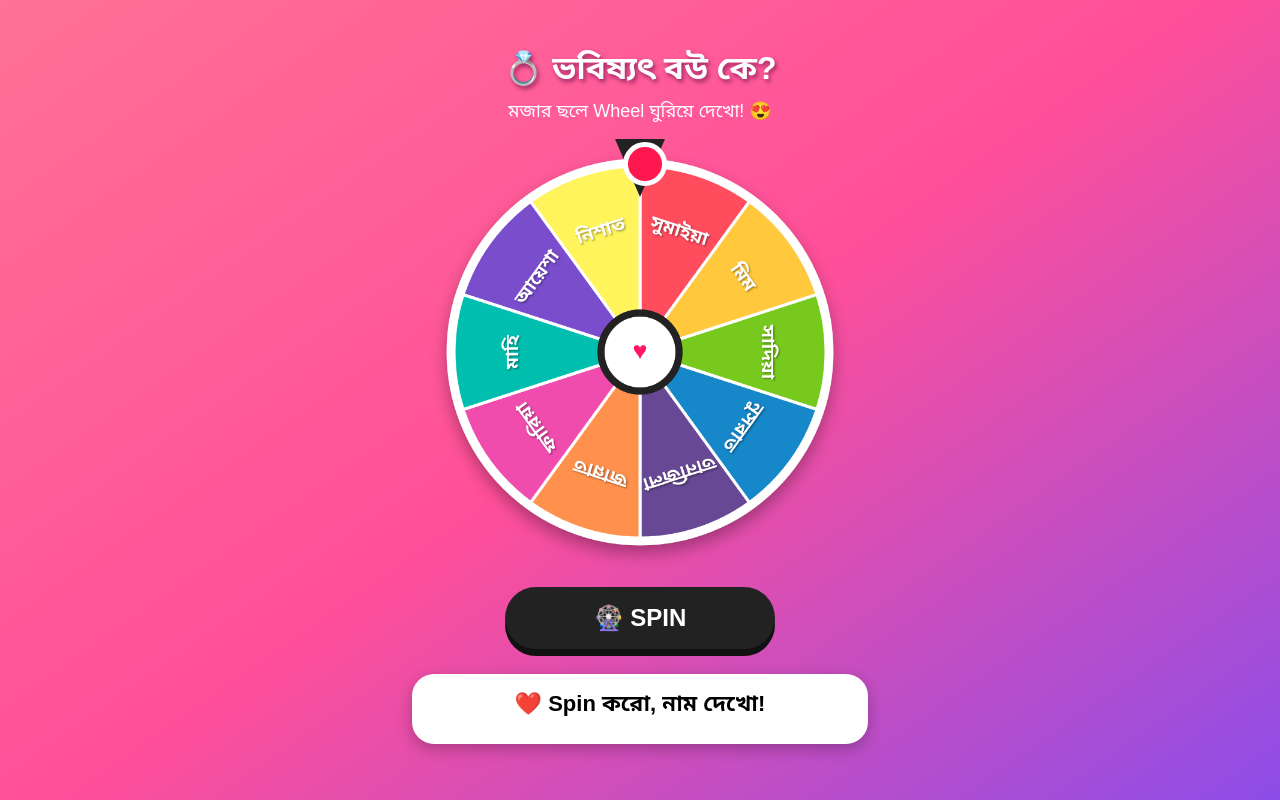
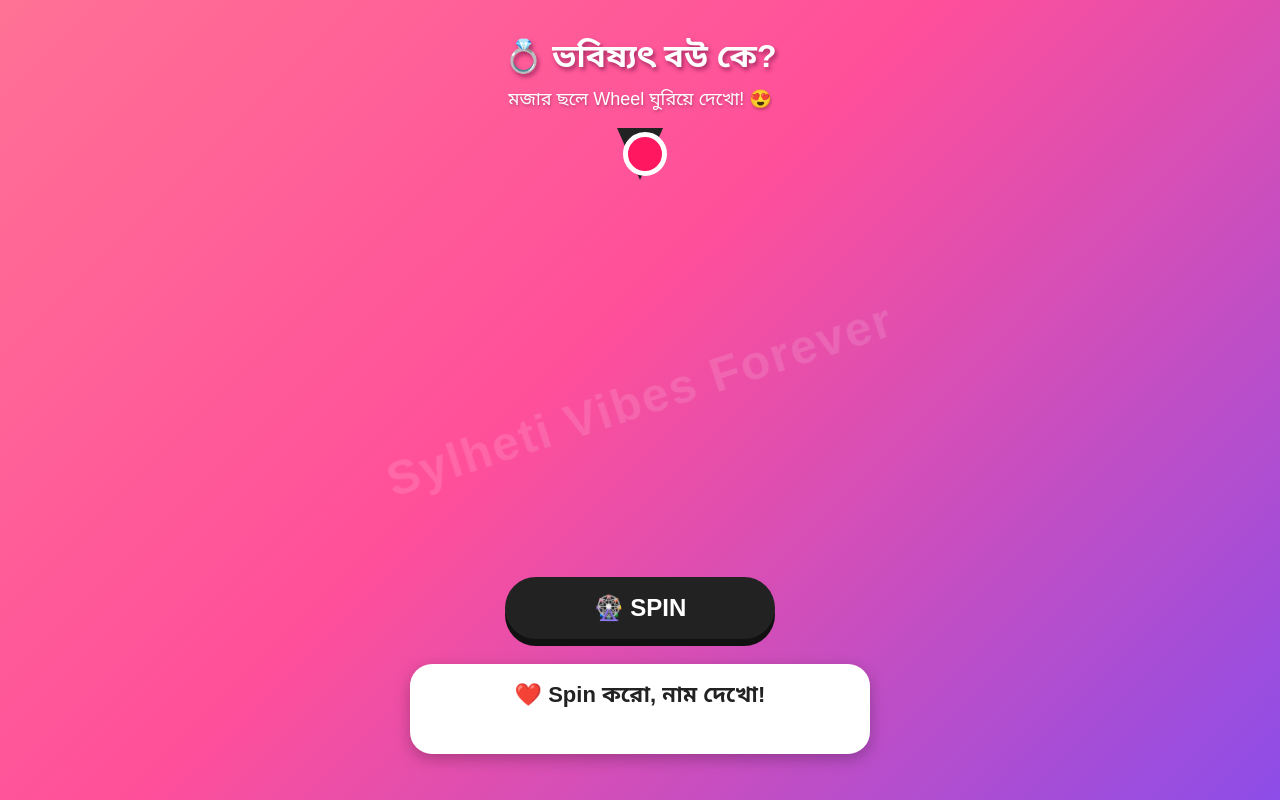
Before and after one commit to Siddik009/Sylheti-Vibes-Forever, a plain HTML site: page index.html in a window 1280 px wide. Drawn offline with Linux system fonts and the light colour scheme.

Commit message:
Update index.html

```diff
--- a/index.html
+++ b/index.html
@@ -4,160 +4,431 @@
 <meta charset="UTF-8">
 <meta name="viewport" content="width=device-width, initial-scale=1.0">
 
-<title>ভবিষ্যৎ বউ কে?</title>
+<title>💍 ভবিষ্যৎ বউ কে?</title>
 
 <style>
+
+/* =========================
+   BASIC
+========================= */
+
 *{
   box-sizing:border-box;
 }
 
+html,
 body{
   margin:0;
+  padding:0;
+  width:100%;
+  min-height:100%;
+}
+
+body{
   min-height:100vh;
   font-family:Arial,"Noto Sans Bengali",sans-serif;
-  background:linear-gradient(145deg,#ff7195,#ff4f9a,#8d4de8);
+
+  background:
+    linear-gradient(
+      135deg,
+      #ff7195 0%,
+      #ff4f9a 45%,
+      #8d4de8 100%
+    );
+
   display:flex;
   justify-content:center;
   align-items:center;
+
   overflow-x:hidden;
 }
 
+
+/* =========================
+   BACKGROUND TEXT
+========================= */
+
+.bgText{
+  position:fixed;
+
+  left:50%;
+  top:50%;
+
+  transform:
+    translate(-50%,-50%)
+    rotate(-18deg);
+
+  font-size:48px;
+  font-weight:900;
+
+  color:rgba(255,255,255,0.13);
+
+  letter-spacing:2px;
+
+  white-space:nowrap;
+
+  pointer-events:none;
+  user-select:none;
+
+  z-index:0;
+}
+
+
+/* =========================
+   GAME
+========================= */
+
 .game{
+  position:relative;
+  z-index:2;
+
   width:100%;
   max-width:520px;
+
   text-align:center;
-  padding:20px 12px 35px;
+
+  padding:
+    20px
+    10px
+    35px;
 }
+
+
+/* =========================
+   TITLE
+========================= */
 
 h1{
   color:white;
+
   font-size:32px;
-  margin:8px 0;
-  text-shadow:2px 3px 4px #9b2862;
+
+  margin:
+    5px
+    0
+    8px;
+
+  text-shadow:
+    2px 3px 4px #a52b62;
 }
 
 .subtitle{
   color:white;
+
   font-size:18px;
-  margin-bottom:18px;
+
+  margin-bottom:20px;
+
+  text-shadow:
+    1px 2px 3px rgba(0,0,0,.25);
 }
 
+
+/* =========================
+   WHEEL AREA
+========================= */
+
 .wheelArea{
+
   position:relative;
+
   width:min(94vw,420px);
+
   aspect-ratio:1;
+
   margin:auto;
 }
 
-canvas{
+
+/* =========================
+   CANVAS
+========================= */
+
+#wheel{
+
   width:100%;
   height:100%;
+
   display:block;
-  filter:drop-shadow(0 8px 8px rgba(0,0,0,.3));
+
+  filter:
+    drop-shadow(
+      0 8px 8px
+      rgba(0,0,0,.30)
+    );
 }
 
+
+/* =========================
+   POINTER
+========================= */
+
 .pointer{
+
   position:absolute;
-  top:-3px;
+
+  z-index:10;
+
+  top:-4px;
+
   left:50%;
-  transform:translateX(-50%);
+
+  transform:
+    translateX(-50%);
+
   width:0;
   height:0;
-  border-left:25px solid transparent;
-  border-right:25px solid transparent;
-  border-top:58px solid #222;
-  z-index:5;
+
+  border-left:
+    23px solid transparent;
+
+  border-right:
+    23px solid transparent;
+
+  border-top:
+    52px solid #222;
 }
 
+
+/* Pointer red circle */
+
 .pointer:after{
+
   content:"";
+
   position:absolute;
-  left:-17px;
-  top:-55px;
+
   width:34px;
   height:34px;
+
   border-radius:50%;
-  background:#ff174f;
+
+  background:#ff1760;
+
   border:5px solid white;
+
+  left:-17px;
+
+  top:-48px;
 }
 
+
+/* =========================
+   SPIN BUTTON
+========================= */
+
 .spinBtn{
+
   margin-top:25px;
+
   width:270px;
+
   max-width:80%;
-  padding:17px 25px;
+
+  padding:
+    17px
+    25px;
+
   border:0;
+
   border-radius:50px;
+
   background:#222;
+
   color:white;
+
   font-size:24px;
+
   font-weight:bold;
-  box-shadow:0 7px 0 #111;
+
+  box-shadow:
+    0 7px 0 #111;
+
   cursor:pointer;
+
+  transition:
+    transform .1s;
 }
 
 .spinBtn:active{
-  transform:translateY(5px);
-  box-shadow:0 2px 0 #111;
+
+  transform:
+    translateY(5px);
+
+  box-shadow:
+    0 2px 0 #111;
 }
 
 .spinBtn:disabled{
+
   opacity:.6;
+
   cursor:not-allowed;
 }
 
+
+/* =========================
+   RESULT
+========================= */
+
 .result{
-  margin:25px auto 0;
+
+  margin:
+    25px
+    auto
+    0;
+
   width:92%;
-  min-height:70px;
+
+  min-height:90px;
+
   background:white;
+
   border-radius:22px;
-  padding:17px;
+
+  padding:
+    18px
+    10px;
+
   font-size:22px;
+
   font-weight:bold;
-  box-shadow:0 5px 15px rgba(0,0,0,.25);
+
+  color:#222;
+
+  box-shadow:
+    0 5px 15px
+    rgba(0,0,0,.25);
+}
+
+
+/* =========================
+   MOBILE
+========================= */
+
+@media(max-width:400px){
+
+  h1{
+    font-size:28px;
+  }
+
+  .subtitle{
+    font-size:16px;
+  }
+
+  .bgText{
+    font-size:34px;
+  }
+
+  .spinBtn{
+    font-size:21px;
+  }
+
+  .result{
+    font-size:20px;
+  }
+
 }
 
 </style>
 </head>
 
+
 <body>
+
+
+<!-- =========================
+     BACKGROUND TEXT
+========================= -->
+
+<div class="bgText">
+  Sylheti Vibes Forever
+</div>
+
+
+<!-- =========================
+     GAME
+========================= -->
 
 <div class="game">
 
-  <h1>💍 ভবিষ্যৎ বউ কে?</h1>
+
+  <h1>
+    💍 ভবিষ্যৎ বউ কে?
+  </h1>
+
 
   <div class="subtitle">
     মজার ছলে Wheel ঘুরিয়ে দেখো! 😍
   </div>
 
+
+  <!-- WHEEL -->
+
   <div class="wheelArea">
 
     <div class="pointer"></div>
 
-    <canvas id="wheel" width="700" height="700"></canvas>
+    <canvas
+      id="wheel"
+      width="700"
+      height="700">
+    </canvas>
 
   </div>
 
-  <button class="spinBtn" id="spinBtn">
+
+  <!-- SPIN BUTTON -->
+
+  <button
+    class="spinBtn"
+    id="spinBtn">
+
     🎡 SPIN
+
   </button>
 
-  <div class="result" id="result">
+
+  <!-- RESULT -->
+
+  <div
+    class="result"
+    id="result">
+
     ❤️ Spin করো, নাম দেখো!
+
   </div>
+
 
 </div>
 
+
+
 <script>
 
-const canvas = document.getElementById("wheel");
-const ctx = canvas.getContext("2d");
+/* ==========================================
+   WHEEL SETUP
+========================================== */
 
-const button = document.getElementById("spinBtn");
-const result = document.getElementById("result");
+const canvas =
+  document.getElementById("wheel");
+
+const ctx =
+  canvas.getContext("2d");
+
+const button =
+  document.getElementById("spinBtn");
+
+const result =
+  document.getElementById("result");
+
+
+/* ==========================================
+   ১০টি নাম
+========================================== */
 
 const names = [
+
   "সুমাইয়া",
   "মিম",
   "সাদিয়া",
@@ -168,9 +439,16 @@ const names = [
   "মাহি",
   "আয়েশা",
   "নিশাত"
+
 ];
 
+
+/* ==========================================
+   WHEEL COLORS
+========================================== */
+
 const colors = [
+
   "#ff4d5e",
   "#ffc83d",
   "#78c91d",
@@ -181,224 +459,34 @@ const colors = [
   "#00bfae",
   "#7a4dcc",
   "#fff45c"
+
 ];
 
+
+const total =
+  names.length;
+
+
+/*
+   360 degree / 10
+   = 36 degree
+*/
+
+const slice =
+  (Math.PI * 2) / total;
+
+
+/* Wheel rotation */
+
 let rotation = 0;
+
+
+/* Spin lock */
+
 let spinning = false;
 
-const center = 350;
-const radius = 315;
-const slice = (Math.PI * 2) / names.length;
 
 
-/* =========================
+/* ==========================================
    DRAW WHEEL
-========================= */
-
-function drawWheel(){
-
-  ctx.clearRect(0,0,700,700);
-
-  ctx.save();
-
-  ctx.translate(center,center);
-  ctx.rotate(rotation);
-
-  for(let i=0;i<names.length;i++){
-
-    const start = i * slice - Math.PI/2;
-    const end = start + slice;
-
-    // Segment
-    ctx.beginPath();
-    ctx.moveTo(0,0);
-    ctx.arc(0,0,radius,start,end);
-    ctx.closePath();
-
-    ctx.fillStyle = colors[i];
-    ctx.fill();
-
-    // White dividing line
-    ctx.strokeStyle = "white";
-    ctx.lineWidth = 5;
-    ctx.stroke();
-
-
-    // Name
-    const middle = start + slice/2;
-
-    ctx.save();
-
-    ctx.rotate(middle);
-
-    ctx.translate(radius * 0.67,0);
-
-    ctx.rotate(Math.PI/2);
-
-    ctx.textAlign = "center";
-    ctx.textBaseline = "middle";
-
-    // Text shadow
-    ctx.shadowColor = "rgba(0,0,0,.35)";
-    ctx.shadowBlur = 3;
-    ctx.shadowOffsetX = 2;
-    ctx.shadowOffsetY = 2;
-
-    ctx.fillStyle = "white";
-
-    let fontSize = 31;
-
-    // ছোট স্ক্রিনেও নাম যেন ভিতরে থাকে
-    ctx.font = `bold ${fontSize}px Arial, "Noto Sans Bengali", sans-serif`;
-
-    ctx.fillText(names[i],0,0);
-
-    ctx.restore();
-  }
-
-  ctx.restore();
-
-
-  // Outer white border
-  ctx.beginPath();
-  ctx.arc(center,center,radius,0,Math.PI*2);
-
-  ctx.strokeStyle="white";
-  ctx.lineWidth=15;
-  ctx.stroke();
-
-
-  // Center circle
-  ctx.beginPath();
-  ctx.arc(center,center,65,0,Math.PI*2);
-
-  ctx.fillStyle="white";
-  ctx.fill();
-
-  ctx.lineWidth=12;
-  ctx.strokeStyle="#222";
-  ctx.stroke();
-
-
-  // Heart
-  ctx.font="42px Arial";
-  ctx.textAlign="center";
-  ctx.textBaseline="middle";
-  ctx.fillStyle="#ff1764";
-  ctx.fillText("♥",center,center);
-
-}
-
-
-/* প্রথমবার Wheel দেখাও */
-drawWheel();
-
-
-/* =========================
-   SPIN
-========================= */
-
-button.addEventListener("click",function(){
-
-  if(spinning) return;
-
-  spinning = true;
-  button.disabled = true;
-
-  result.innerHTML = "🎡 Wheel ঘুরছে... 😍";
-
-  // 6-9 বার ঘুরবে
-  const extraSpins =
-    (6 + Math.floor(Math.random()*4)) * Math.PI * 2;
-
-  // Random final position
-  const randomAngle = Math.random() * Math.PI * 2;
-
-  const startRotation = rotation;
-
-  const targetRotation =
-    rotation + extraSpins + randomAngle;
-
-  const duration = 5000;
-
-  const startTime = performance.now();
-
-
-  function animate(time){
-
-    const elapsed = time - startTime;
-
-    let progress = elapsed / duration;
-
-    if(progress > 1) progress = 1;
-
-
-    // Smooth deceleration
-    const ease =
-      1 - Math.pow(1-progress,4);
-
-    rotation =
-      startRotation +
-      (targetRotation-startRotation) * ease;
-
-    drawWheel();
-
-
-    if(progress < 1){
-
-      requestAnimationFrame(animate);
-
-    }else{
-
-      spinning = false;
-      button.disabled = false;
-
-      showWinner();
-
-    }
-
-  }
-
-  requestAnimationFrame(animate);
-
-});
-
-
-/* =========================
-   WINNER
-========================= */
-
-function showWinner(){
-
-  /*
-   Pointer সবসময় উপরে।
-   Wheel-এর কোন নাম pointer-এর নিচে আছে
-   সেটা হিসাব করা হচ্ছে।
-  */
-
-  let normalized =
-    ((-rotation % (Math.PI*2)) + Math.PI*2)
-    % (Math.PI*2);
-
-  // Pointer-এর অবস্থান -90 degree
-  normalized =
-    (normalized + Math.PI/2)
-    % (Math.PI*2);
-
-  let index =
-    Math.floor(normalized / slice);
-
-  if(index < 0) index = 0;
-  if(index >= names.length) index = names.length-1;
-
-  result.innerHTML =
-    "💍 ভবিষ্যৎ বউয়ের নাম:<br><br>" +
-    "❤️ " + names[index] +
-    " ❤️";
-
-}
-
-</script>
-
-</body>
-</html>
+========================================== */
```
